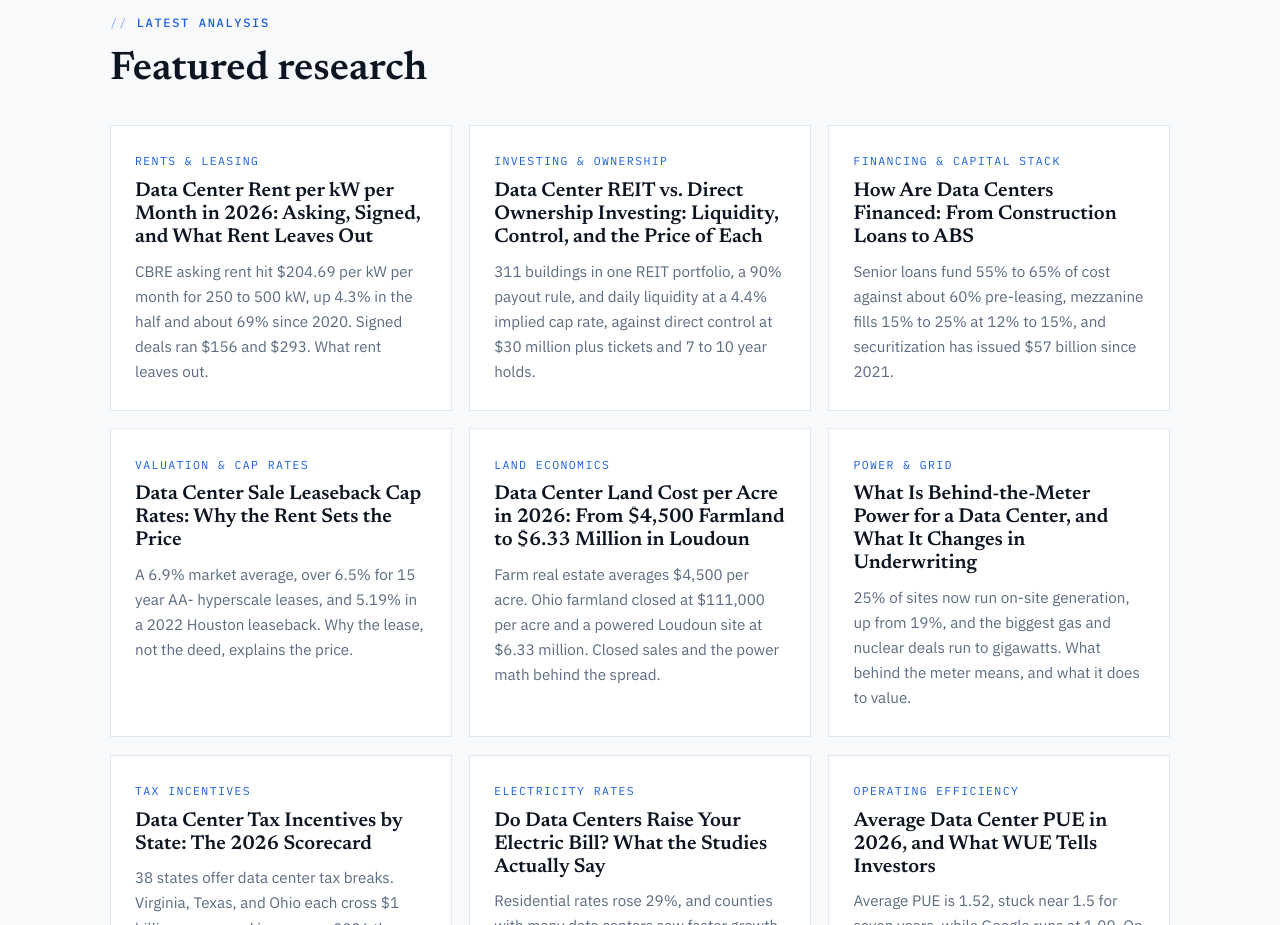
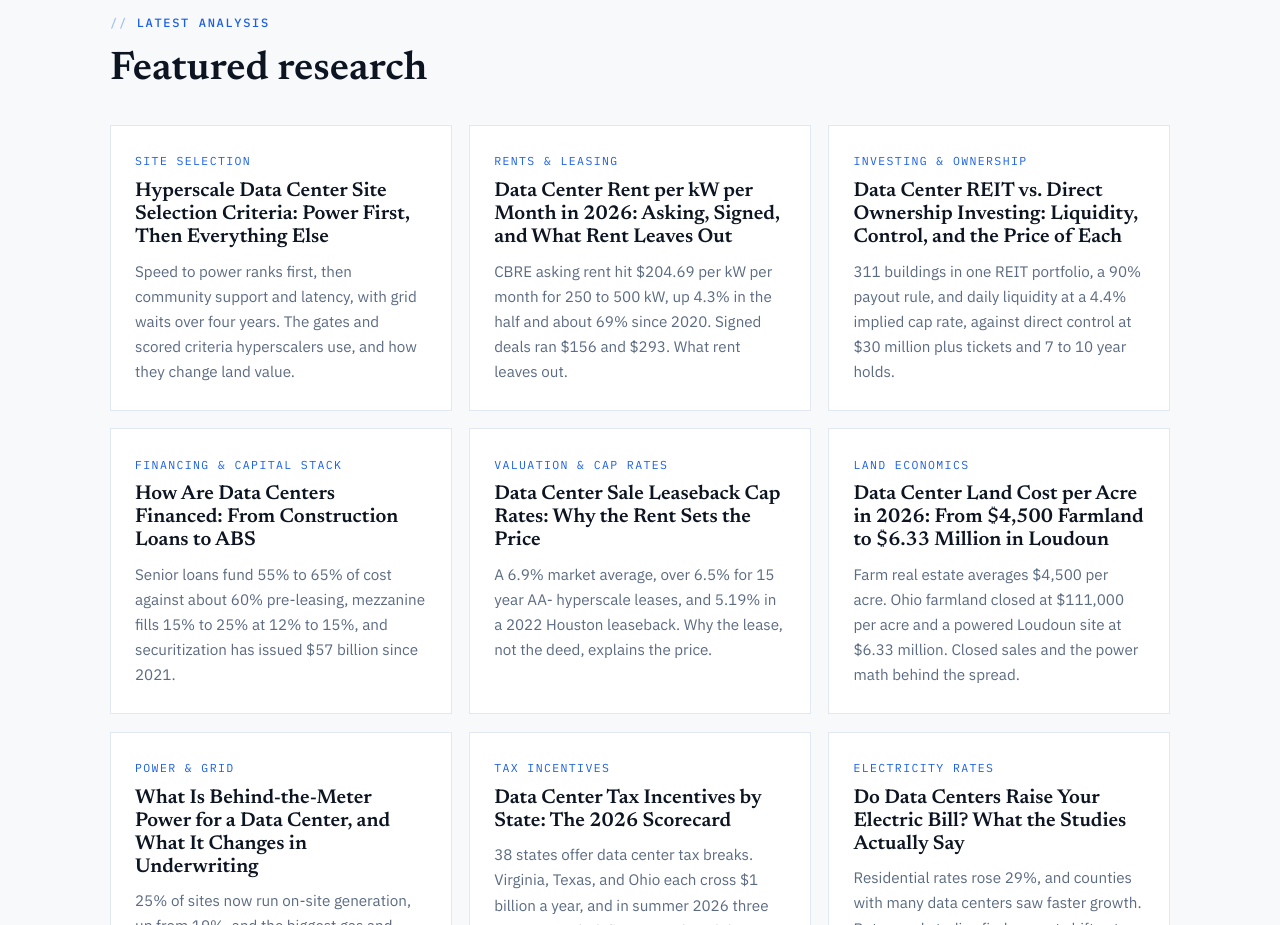
Before and after one commit to HannahM87780/realestatedatacenter, a plain HTML site: page index.html in a window 1280 px wide. Shown: the part 2540-3465 px from the top of the page. Drawn offline with Linux system fonts and the light colour scheme.

Commit message:
Update homepage with Hyperscale Data Center Site Selection Criteria article

```diff
--- a/index.html
+++ b/index.html
@@ -205,6 +205,12 @@
       <h2>Featured research</h2>
       <div class="article-grid">
         <article class="article-card">
+          <p class="article-kicker">Site Selection</p>
+          <h3><a href="/articles/hyperscale-data-center-site-selection-criteria/">Hyperscale Data Center Site Selection Criteria: Power First, Then Everything Else</a></h3>
+          <p>Speed to power ranks first, then community support and latency, with grid waits over four years. The gates and scored criteria hyperscalers use, and how they change land value.</p>
+        </article>
+
+        <article class="article-card">
           <p class="article-kicker">Rents &amp; Leasing</p>
           <h3><a href="/articles/data-center-rent-per-kw-per-month-2026/">Data Center Rent per kW per Month in 2026: Asking, Signed, and What Rent Leaves Out</a></h3>
           <p>CBRE asking rent hit $204.69 per kW per month for 250 to 500 kW, up 4.3% in the half and about 69% since 2020. Signed deals ran $156 and $293. What rent leaves out.</p>
```
